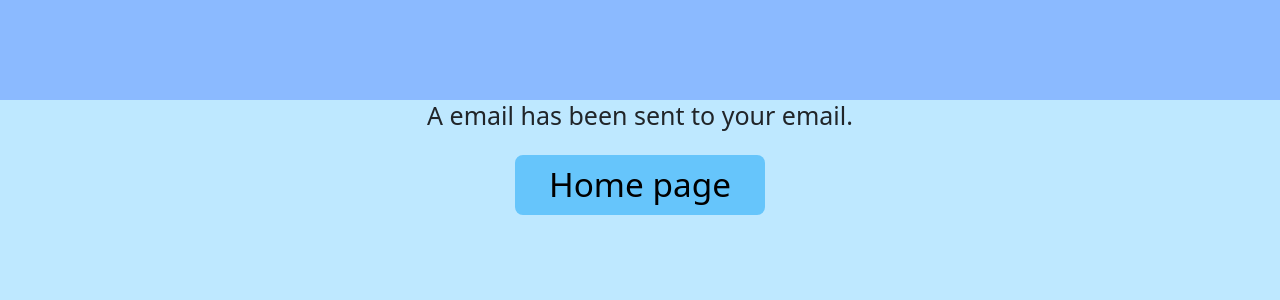
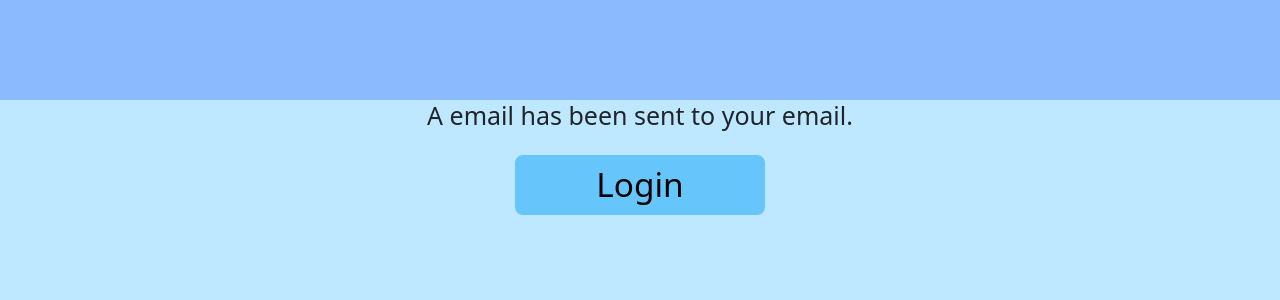
Before and after one commit to cse442-at-ub/project_s23-gamblers, a React (Create React App) app: page /Verify in a window 1280 px wide. Shown: the top 300 px of the page. Built offline with nearby package versions, Linux system fonts and the light colour scheme.

Commit message:
Minor Change on register process #43

```diff
--- a/src/components/Verify.js
+++ b/src/components/Verify.js
@@ -7,8 +7,8 @@
             <div className='loginPage'></div>
             <h1 style={{textAlign:'center'}}>A email has been sent to your email.</h1>
             <div style={{ textAlign: 'center' }}>
-               <Link to='/'>
-                <button className='RegisterButton' >Home page</button>
+               <Link to='/login'>
+                <button className='RegisterButton' >Login</button>
             </Link>
             </div>
 
```
